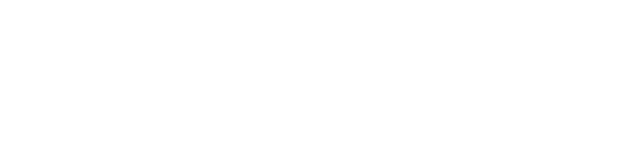
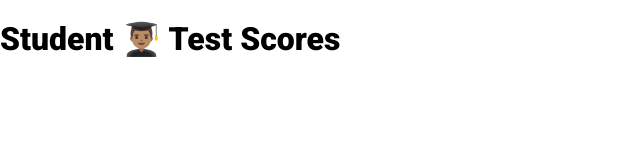
Before and after one commit to swic-cis-277/student-scores-in-class, a plain HTML site: page index.html in a window 1280 px wide. Shown: the whole page, without its empty margins (0-640 px from the left). Drawn offline with nearby package versions, Linux system fonts and the light colour scheme.

Commit message:
:speech_balloon: Add title/h1
:art: Prettify


:fire: Remove comment

```diff
--- a/index.html
+++ b/index.html
@@ -4,7 +4,10 @@
     <meta charset="UTF-8" />
     <meta name="viewport" content="width=device-width, initial-scale=1.0" />
 
-    <link rel="stylesheet" href="https://cdnjs.cloudflare.com/ajax/libs/modern-normalize/0.7.0/modern-normalize.min.css">
+    <link
+      rel="stylesheet"
+      href="https://cdnjs.cloudflare.com/ajax/libs/modern-normalize/0.7.0/modern-normalize.min.css"
+    />
 
     <link rel="preconnect" href="https://fonts.gstatic.com" />
     <link
@@ -12,11 +15,12 @@
       rel="stylesheet"
     />
 
-    <!-- TODO: Update '<title>'. -->
-    <title>Document</title>
+    <link rel="stylesheet" href="style.css" />
+
+    <title>Student 👨🏽‍🎓 Test Scores</title>
   </head>
   <body>
-    <!-- 'Connect' JS to this HTML file. -->
+    <h1>Student 👨🏽‍🎓 Test Scores</h1>
     <script src="./scripts.js"></script>
   </body>
 </html>
--- a/style.css
+++ b/style.css
@@ -1,3 +1,7 @@
 body {
   font-family: "Roboto", sans-serif;
 }
+
+h1 {
+  font-weight: bold;
+}
```
Also changed, not shown: README.md.
